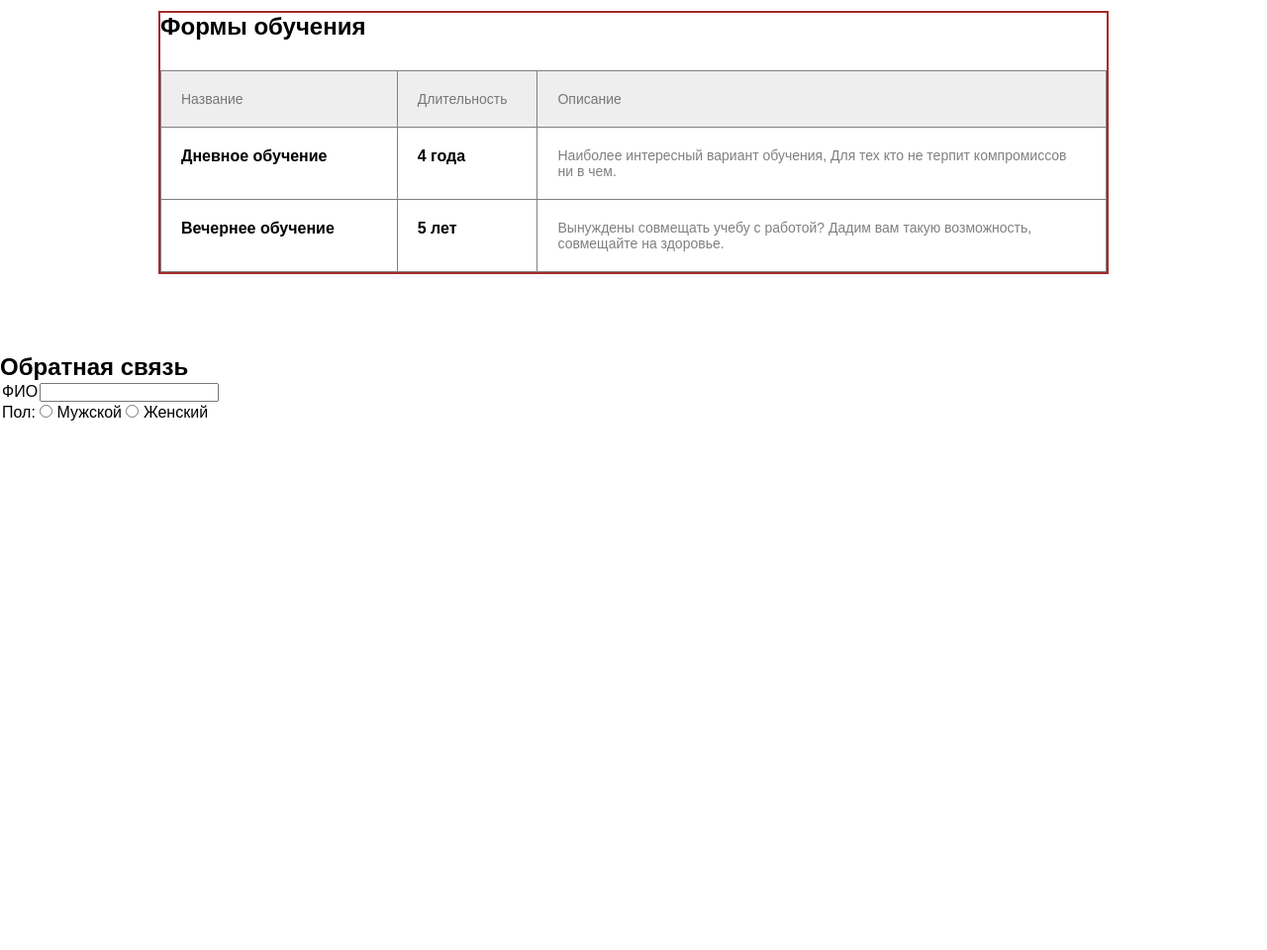
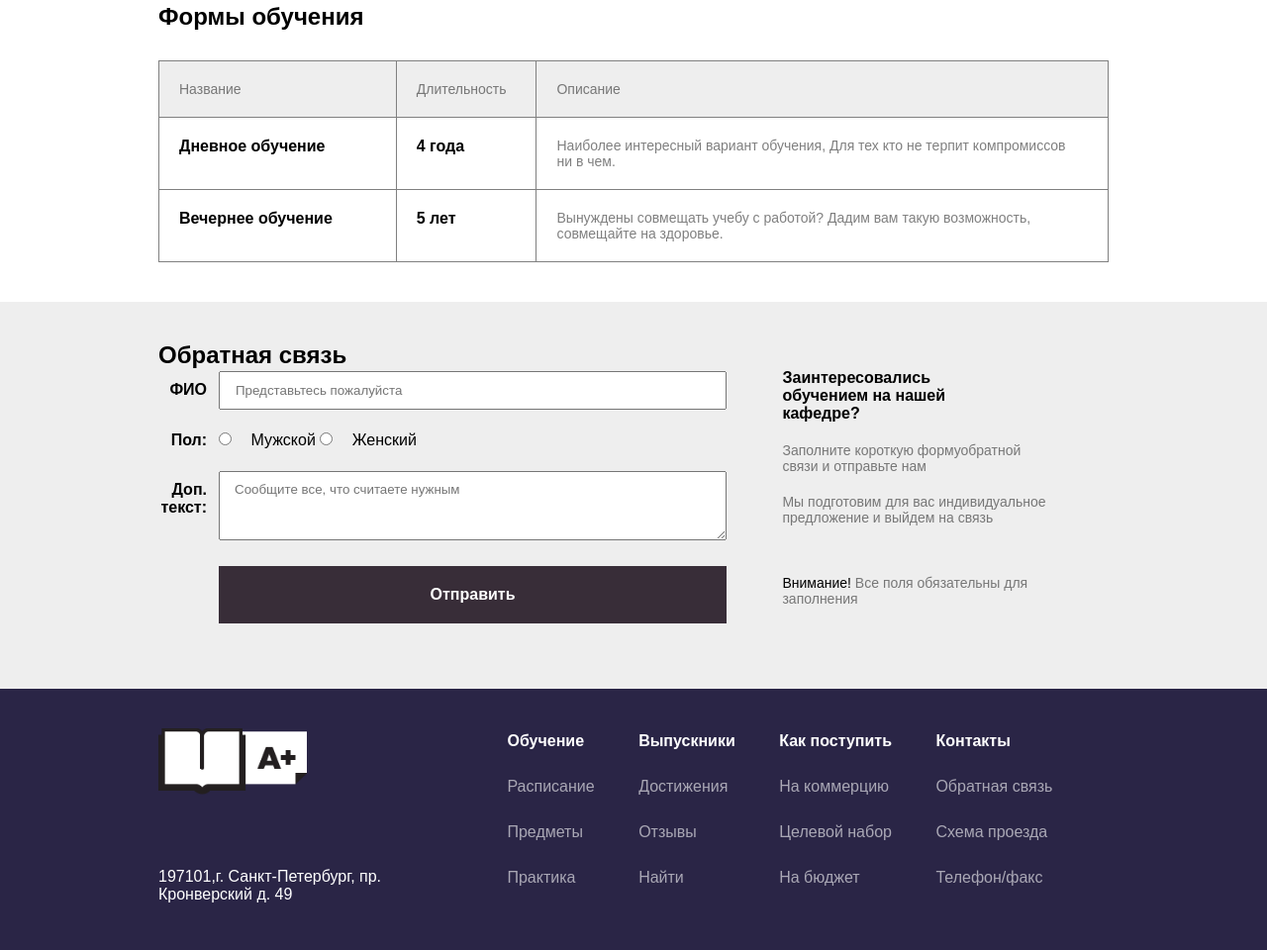
Before and after one commit to ucheba2023/Kod, a plain HTML site: page ДЗ/Lesson9cait/index.html in a window 1280 px wide. Shown: the part 883-1843 px from the top of the page at 99% size. Before the commit the page ends 1355 px from the top, so only its background shows below. Drawn offline with Linux system fonts and the light colour scheme.

Commit message:
сделала сайт

```diff
--- a/ДЗ/Lesson9cait/index.html
+++ b/ДЗ/Lesson9cait/index.html
@@ -22,7 +22,7 @@
        <div class="promo-left">
         <h1>Учеба еще никогда не была такой интересной!</h1>
         <p>Обучаем готовых к трудоустройству специалистов на теоретических и практических курсах.</p>
-        <a href="">ПОДАТЬ ЗАЯВКУ</a>
+        <a href="" class="btn">ПОДАТЬ ЗАЯВКУ</a>
       </div>
       <div class="promo-right">
         <img src="img/phoone.png" alt="">
@@ -87,20 +87,20 @@
       </div>
     </section>
     <section class="feedback">
-    <div ckass="container">
+    <div class="container">
       <h1>Обратная связь</h1>
       <form action="">
         <table>
           <tr>
             <td>
-              <label for="">ФИО</label>
+              <label for=""><b>ФИО</b></label>
             </td>
             <td>
-              <input type="text" name="name" />
+              <input type="text" name="name" placeholder="Представьтесь пожалуйста"/>
             </td>
           </tr>
           <tr>
-            <td><label for="man">Пол:</label></td>
+            <td><label for="man"><b>Пол:</b></label></td>
             <td>
               <input type="radio" name="sex"
               value="man" id="man" />
@@ -110,13 +110,71 @@
               <label for="woman">Женский</label>
             </td>
           </tr>
-          <tr></tr>
-          <tr></tr>
+          <tr>
+            <td>
+            <label for=""><b>Доп. текст:</b></label>
+            </td>
+            <td>
+              <textarea name="" id="comment" placeholder="Сообщите все, что считаете нужным"></textarea>
+            </td>
+          </tr>
+          <tr>
+            <td></td>
+            <td>
+              <a href="" class="btn">Отправить</a>
+            </td>
+          </tr>
         </table>
       </form>
+      <div class="feedback-info">
+        <p><b>Заинтересовались <br>обучением на нашей <br>кафедре?</b></p>
+        <p class="text">Заполните короткую формуобратной связи и отправьте нам</p>
+        <p class="text">Мы подготовим для вас индивидуальное предложение и выйдем на связь</p>
+        <p class="text">
+          <span>Внимание!</span>
+            Все поля обязательны для заполнения
+        </p>
+      </div>
     </div>
 
 
     </section>
+    <footer>
+      <div class="container">
+        <div class="footer-left">
+          <img src="img/logo.png" alt="">
+
+          <p>197101,г. Санкт-Петербург, пр. Кронверский д. 49 </p>
+        </div>
+        <div class="footer-right">
+          <ul>
+            <li><a href="">Обучение</a></li>
+            <li><a href="">Расписание</a></li>
+            <li><a href="">Предметы</a></li>
+            <li><a href="">Практика</a></li>
+          </ul>
+          <ul>
+            <li><a href="">Выпускники</a></li>
+            <li><a href="">Достижения</a></li>
+            <li><a href="">Отзывы</a></li>
+            <li><a href="">Найти</a></li>
+          </ul>
+          <ul>
+            <li><a href="">Как поступить</a></li>
+            <li><a href="">На коммерцию</a></li>
+            <li><a href="">Целевой набор</a></li>
+            <li><a href="">На бюджет</a></li>
+          </ul>
+          <ul>
+            <li><a href="">Контакты</a></li>
+            <li><a href="">Обратная связь</a></li>
+            <li><a href="">Схема проезда</a></li>
+            <li><a href="">Телефон/факс</a></li>
+          </ul>
+
+
+        </div>
+      </div>
+    </footer>
 </body>
 </html>
--- a/ДЗ/Lesson9cait/style.css
+++ b/ДЗ/Lesson9cait/style.css
@@ -6,7 +6,8 @@ body,
     font-family: sans-serif;
 }
 header,
-section {
+section,
+footer {
     padding: 40px 0;
 }
 
@@ -18,7 +19,6 @@ header {
 .container {
     width: 960px;
     margin: 0 auto;
-    border: 2px solid brown;
 }
 
 .header-top {
@@ -52,6 +52,17 @@ header {
     text-decoration: none;
 }
 
+.header-nav a:hover, .footer-right a:hover {
+    text-decoration: underline;
+    color: #fff;
+}
+
+.header-nav a:active,
+.footer-right a:active {
+   opacity: 0.5;
+   text-decoration: none;
+}
+
 .header-nav li:last-child {
     margin-right: 0;
 }
@@ -70,19 +81,22 @@ header {
 .promo-left h1 {
     color: #fff;
 }
-.promo-left p {
+.promo-left p, .footer-right ul a {
     color: rgba(255,255,255,0.6);
     line-height: 26px;
     margin-top: 35px;
     margin-bottom: 40px;
 }
-.promo-left a {
+.btn {
     color: #fff;
     text-decoration: none;
     font-weight: bold;
     background-color: #382d38;
     display: inline-block;
     padding: 20px 65px;
+}
+.btn:active {
+    color: rgba(255, 255, 255, 0.6);
 }
 .promo-right {
     margin-left: 140px;
@@ -146,3 +160,131 @@ header {
 .study table tr:nth-child(3) td:nth-child(2) {
     vertical-align: top;
 }
+
+.feedback {
+    background-color: #eee;
+}
+
+.feedback form {
+    display: inline-block;
+    width: 60%;
+}
+
+.feedback table {
+    width: 100%;
+}
+
+.feedback td {
+
+}
+
+.feedback table tr:first-child td:first-child {
+    width:10%;
+    padding-right: 10px;
+}
+
+.feedback table tr:first-child td:first-child,
+.feedback table tr:nth-child(2) td:first-child {
+    text-align: right;
+    padding-right: 10px;
+}
+.feedback table tr:nth-child(3) td:first-child {
+    text-align: right;
+    vertical-align: top;
+    padding-top: 10px;
+    padding-right: 10px;
+}
+
+.feedback input[type="text"],
+.feedback textarea {
+    width: 100%;
+    /* border: 1.5px solid grey; */
+    padding: 10px 15px;
+}
+.feedback textarea {
+    height: 70px;
+}
+
+.feedback input[type="radio"] {
+    margin-right: 15px;
+}
+
+.feedback label[for="men"] {
+    margin-right: 50px;
+}
+.feedback .btn {
+    width: 100%;
+    text-align: center;
+}
+.feedback td {
+    padding-bottom: 20px;
+}
+
+.feedback-info {
+    margin-left: 50px;
+    display: inline-block;
+    width: 28%;
+    vertical-align: top;
+}
+
+.feedback-info p:nth-of-type(1) {
+    margin-bottom: 20px;
+}
+
+.feedback-info p:nth-of-type(2) {
+    margin-bottom: 20px;
+}
+.feedback-info p:nth-of-type(3) {
+    margin-bottom: 50px;
+}
+
+.feedback-info .text span {
+    color: #000;
+}
+
+footer {
+    background-color: #2a2546;
+}
+
+.footer-left {
+    display: inline-block;
+    width: 228px;
+}
+
+.footer-left img {
+    width: 150px;
+    margin-bottom: 70px;
+}
+
+.footer-left p {
+    color: #fff;
+}
+
+.footer-right {
+    display: inline-block;
+    vertical-align: top;
+    margin-left: 120px;
+}
+
+.footer-right ul {
+    list-style: none;
+    display: inline-block;
+    margin-right: 40px;
+}
+
+.footer-right ul:last-child {
+    margin-right: 0;
+}
+.footer-right ul a {
+    text-decoration: none;
+
+}
+.footer-right ul li {
+    margin-bottom: 20px;
+}
+
+.footer-right ul li:first-child a {
+    color: #fff;
+    text-decoration: none;
+    font-weight: bold;
+}
```
Also changed, not shown: Lesson8/index.html (+1 -1 lines), ДЗ/about.html (+2 -1 lines).
